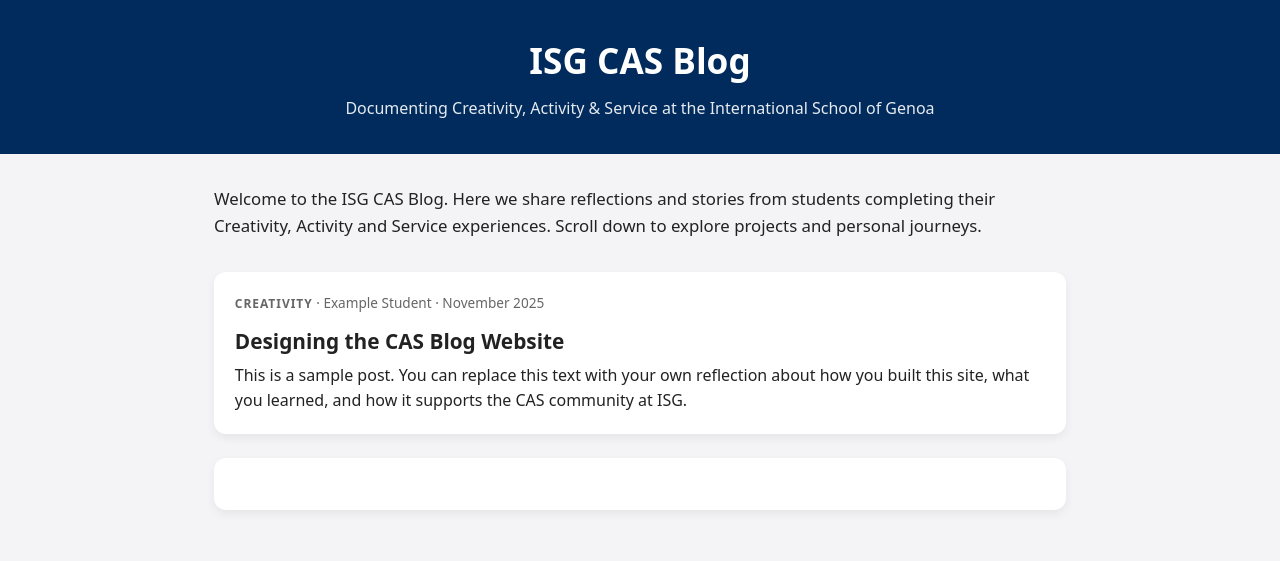
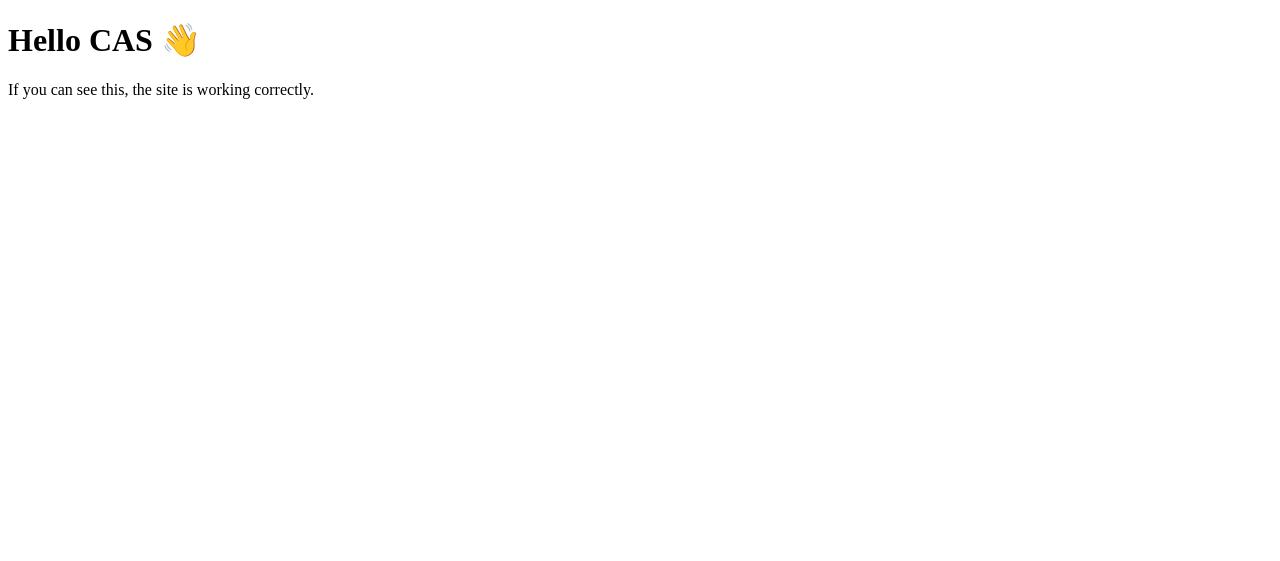
Before and after one commit to InternationalSchoolofGenoaCAS/InternationalSchoolofGenoaCAS.github.io, a plain HTML site: page index.html in a window 1280 px wide. Drawn offline with Linux system fonts and the light colour scheme.

Commit message:
Update index.html
Change 2

```diff
--- a/index.html
+++ b/index.html
@@ -1,117 +1,11 @@
 <!DOCTYPE html>
 <html lang="en">
-<head>
-  <meta charset="UTF-8" />
-  <meta name="viewport" content="width=device-width, initial-scale=1" />
-  <title>ISG CAS Blog</title>
-
-  <style>
-    * {
-      box-sizing: border-box;
-      margin: 0;
-      padding: 0;
-      font-family: system-ui, -apple-system, BlinkMacSystemFont, "Segoe UI", sans-serif;
-    }
-
-    body {
-      background: #f4f4f7;
-      color: #222;
-      line-height: 1.6;
-    }
-
-    header {
-      background: #002b5c;
-      color: white;
-      padding: 2rem 1.5rem;
-      text-align: center;
-    }
-
-    header h1 {
-      font-size: 2.2rem;
-      margin-bottom: 0.5rem;
-    }
-
-    header p {
-      opacity: 0.9;
-    }
-
-    main {
-      max-width: 900px;
-      margin: 2rem auto;
-      padding: 0 1.5rem 3rem;
-    }
-
-    .intro {
-      margin-bottom: 2rem;
-      font-size: 1.05rem;
-    }
-
-    .posts {
-      display: grid;
-      gap: 1.5rem;
-    }
-
-    .post {
-      background: white;
-      border-radius: 12px;
-      padding: 1.25rem 1.3rem;
-      box-shadow: 0 4px 10px rgba(0, 0, 0, 0.06);
-    }
-
-    .post h2 {
-      font-size: 1.3rem;
-      margin-bottom: 0.25rem;
-    }
-
-    .meta {
-      font-size: 0.85rem;
-      color: #666;
-      margin-bottom: 0.75rem;
-    }
-
-    .category {
-      text-transform: uppercase;
-      font-size: 0.75rem;
-      letter-spacing: 0.08em;
-      font-weight: 600;
-    }
-
-    footer {
-      text-align: center;
-      padding: 1.5rem 1rem 2.5rem;
-      font-size: 0.85rem;
-      color: #666;
-    }
-  </style>
-</head>
-<body>
-  <header>
-    <h1>ISG CAS Blog</h1>
-    <p>Documenting Creativity, Activity &amp; Service at the International School of Genoa</p>
-  </header>
-
-  <main>
-    <section class="intro">
-      <p>
-        Welcome to the ISG CAS Blog. Here we share reflections and stories from
-        students completing their Creativity, Activity and Service experiences.
-        Scroll down to explore projects and personal journeys.
-      </p>
-    </section>
-
-    <section class="posts">
-      <article class="post">
-        <p class="meta">
-          <span class="category">Creativity</span> · <span>Example Student</span> · <span>November 2025</span>
-        </p>
-        <h2>Designing the CAS Blog Website</h2>
-        <p>
-          This is a sample post. You can replace this text with your own reflection
-          about how you built this site, what you learned, and how it supports the
-          CAS community at ISG.
-        </p>
-      </article>
-
-      <article class="post">
-        <p class="meta">
-          <span class="category
+  <head>
+    <meta charset="UTF-8" />
+    <title>ISG CAS Blog – Test</title>
+  </head>
+  <body>
+    <h1>Hello CAS 👋</h1>
+    <p>If you can see this, the site is working correctly.</p>
+  </body>
+</html>
```
